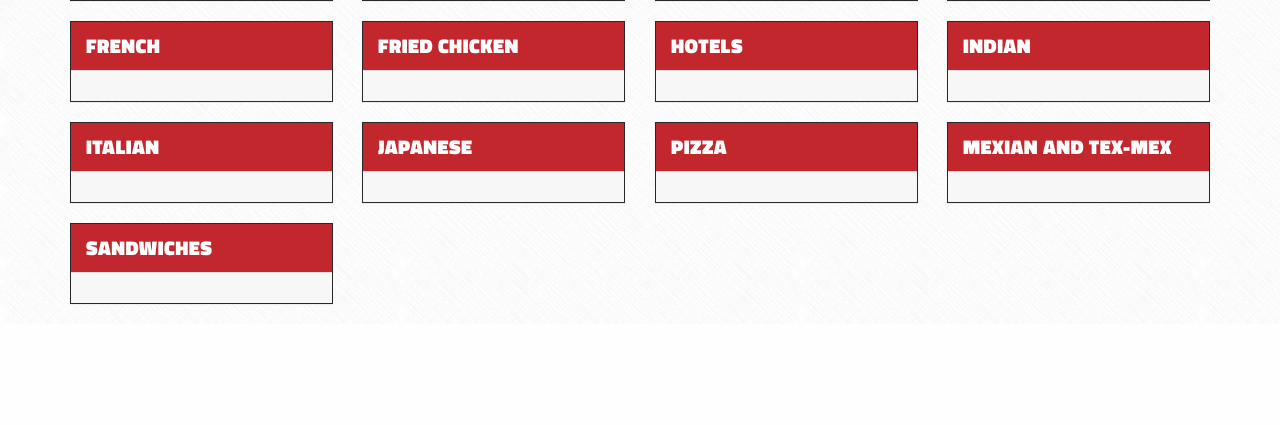
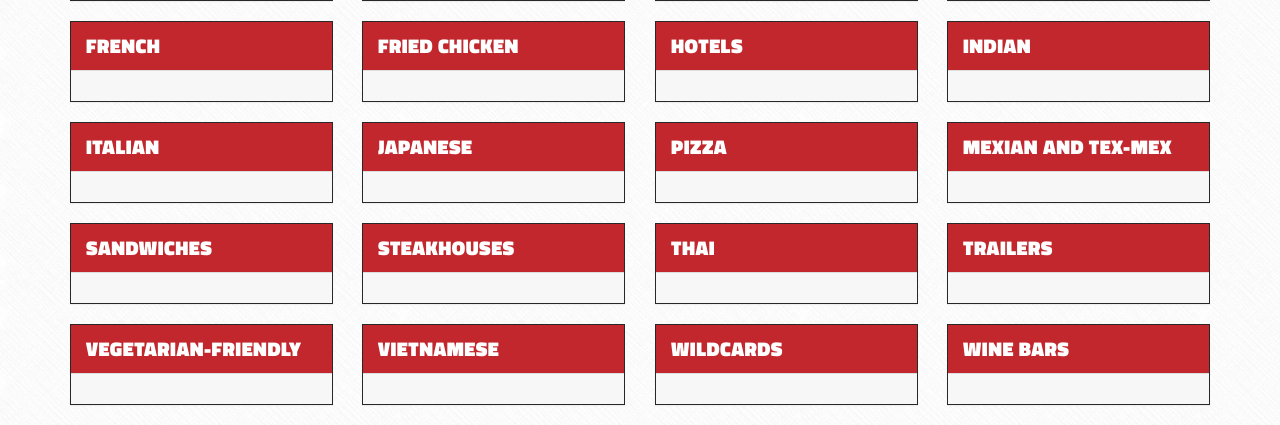
Before and after one commit to statesman/top-restaurants, a PHP site: template web/views/index.twig in a window 1280 px wide. Shown: the part 920-1345 px from the top of the page. Before the commit the page ends 1225 px from the top, so only its background shows below. Run offline with PHP 8.4, Linux system fonts and the light colour scheme; the template is opened without the code that fills it, so the values that code supplies are empty; some libraries are stand-ins or nearby versions.

Commit message:
Integrate remaining lists

```diff
--- a/web/views/index.twig
+++ b/web/views/index.twig
@@ -90,6 +90,13 @@
     {% include '_pick-list.twig' with {'title': "Pizza", 'picks': picks.pizza} %}
     {% include '_pick-list.twig' with {'title': "Mexian and Tex-Mex", 'picks': picks.mexican} %}
     {% include '_pick-list.twig' with {'title': "Sandwiches", 'picks': picks.sandwiches} %}
+    {% include '_pick-list.twig' with {'title': "Steakhouses", 'picks': picks.steakhouses} %}
+    {% include '_pick-list.twig' with {'title': "Thai", 'picks': picks.thai} %}
+    {% include '_pick-list.twig' with {'title': "Trailers", 'picks': picks.trailers} %}
+    {% include '_pick-list.twig' with {'title': "Vegetarian-friendly", 'picks': picks.vegetarianfriendly} %}
+    {% include '_pick-list.twig' with {'title': "Vietnamese", 'picks': picks.vietnamese} %}
+    {% include '_pick-list.twig' with {'title': "Wildcards", 'picks': picks.wildcards} %}
+    {% include '_pick-list.twig' with {'title': "Wine bars", 'picks': picks.winebars} %}
   </div>
 
   {# / Also rans #}
```
Also changed, not shown: data/data.json (+1 -1 lines).
